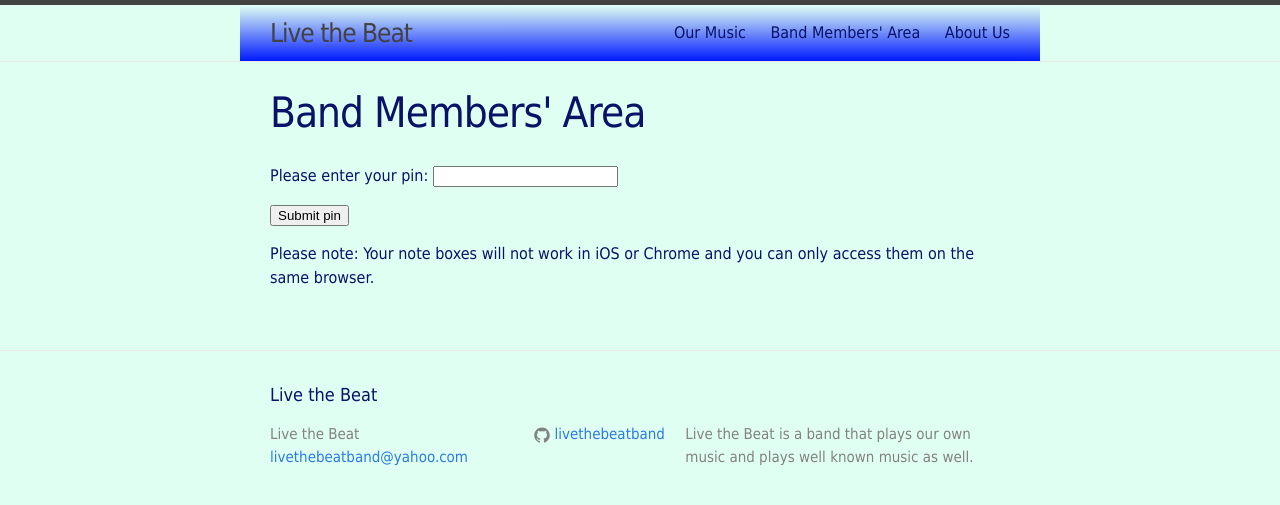
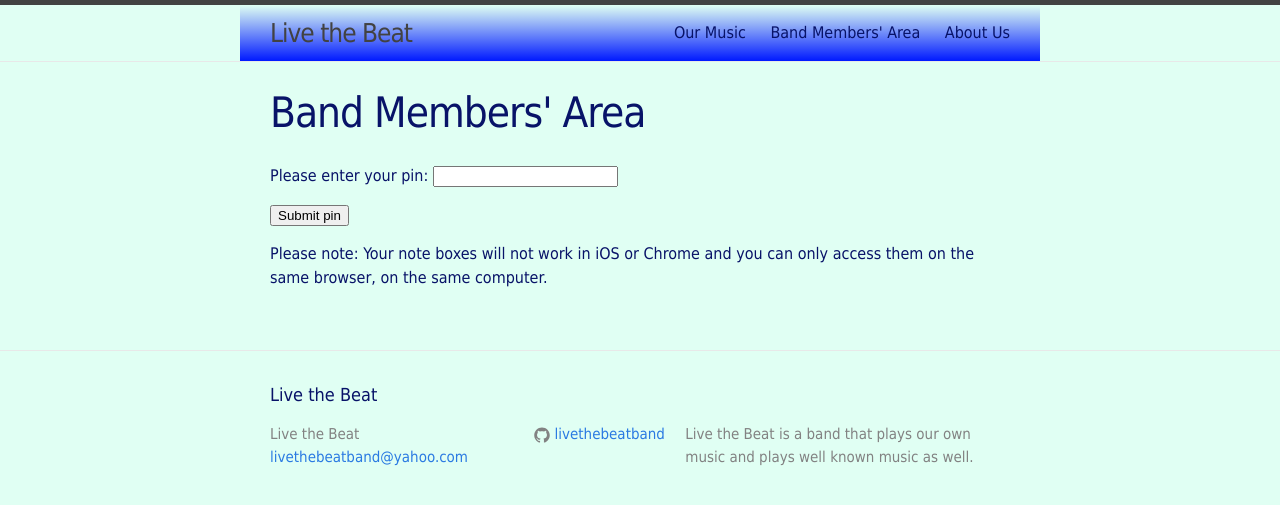
Before and after one commit to livethebeatband/livethebeatband.github.io, a Jekyll site: the page built from members-area/index.md, in a window 1280 px wide. Shown: the top 505 px of the page. Built offline with Jekyll 4.4.1, drawn with Linux system fonts in a browser that asks for light colours.

Commit message:
Update index.md

```diff
--- a/members-area/index.md
+++ b/members-area/index.md
@@ -8,7 +8,7 @@
 
 <button onclick="checkPin()">Submit pin</button>
 
-<p>Please note: Your note boxes will not work in iOS or Chrome and you can only access them on the same browser.</p>
+<p>Please note: Your note boxes will not work in iOS or Chrome and you can only access them on the same browser, on the same computer.</p>
 <script>
 function checkPin() {
   var pin = document.getElementById("myPin").value;
```
